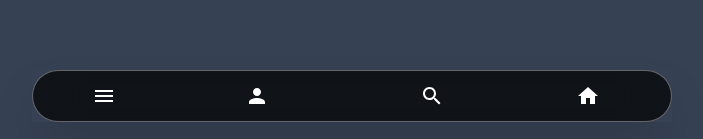
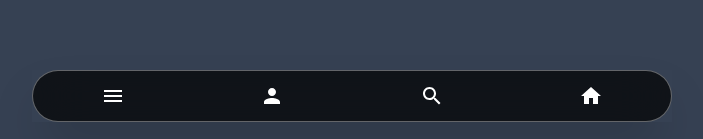
Before and after one commit to ALI-HUP/Dinload, a Next.js app: page / in a window 1280 px wide. Shown: the part 658-797 px from the top of the page, without its empty margins (288-991 px from the left). Built offline with nearby package versions, Linux system fonts and the light colour scheme.

Commit message:
fix search

```diff
--- a/components/Footer.tsx
+++ b/components/Footer.tsx
@@ -21,19 +21,17 @@ export default function Footer() {
         z-50
       "
     >
-      <div className="backdrop-blur-xl bg-black/70 text-white rounded-full flex items-center border border-white/35 relative overflow-hidden">
+      <div className="backdrop-blur-xl bg-black/70 text-white rounded-full flex items-center justify-around border border-white/35 relative overflow-hidden">
 
         <div
-          className="absolute z-30 transition-all duration-500 ease-in-out flex items-center justify-center"
+          className="absolute z-30 w-[25%] transition-all duration-500 ease-in-out flex items-center justify-center"
           style={{
             right: isSearchOpen ? "0%" : "25%",
-            width: "25%",
-            height: "100%"
           }}
         >
           <button
             onClick={() => setIsSearchOpen(true)}
-            className="w-full h-full flex items-center justify-center p-3 rounded-full hover:bg-white/20 transition"
+            className="flex items-center justify-center p-3 rounded-full hover:bg-white/20 transition"
           >
             <SearchIcon fontSize="medium" />
           </button>
@@ -41,27 +39,27 @@ export default function Footer() {
 
         <Link
           href="/"
-          className={`flex-1 flex items-center justify-center p-3 rounded-full hover:bg-white/20 transition duration-500 ${
+          className={`flex items-center justify-center p-3 rounded-full hover:bg-white/20 transition duration-500 ${
             isSearchOpen ? "opacity-0 scale-50 pointer-events-none" : "opacity-100"
           }`}
         >
           <HomeIcon fontSize="medium" />
         </Link>
 
-        <div className="flex-1 p-3 invisible">
+        <div className="p-3 invisible">
           <SearchIcon fontSize="medium" />
         </div>
 
         <Link
           href="/"
-          className={`flex-1 flex items-center justify-center p-3 rounded-full hover:bg-white/20 transition duration-500 ${
+          className={`flex items-center justify-center p-3 rounded-full hover:bg-white/20 transition duration-500 ${
             isSearchOpen ? "opacity-0 scale-50 pointer-events-none" : "opacity-100"
           }`}
         >
           <PersonIcon fontSize="medium" />
         </Link>
 
-        <div className="flex-1 h-full flex items-center justify-center">
+        <div className="h-full flex items-center justify-center">
           {isSearchOpen ? (
             <button
               onClick={() => setIsSearchOpen(false)}
```
